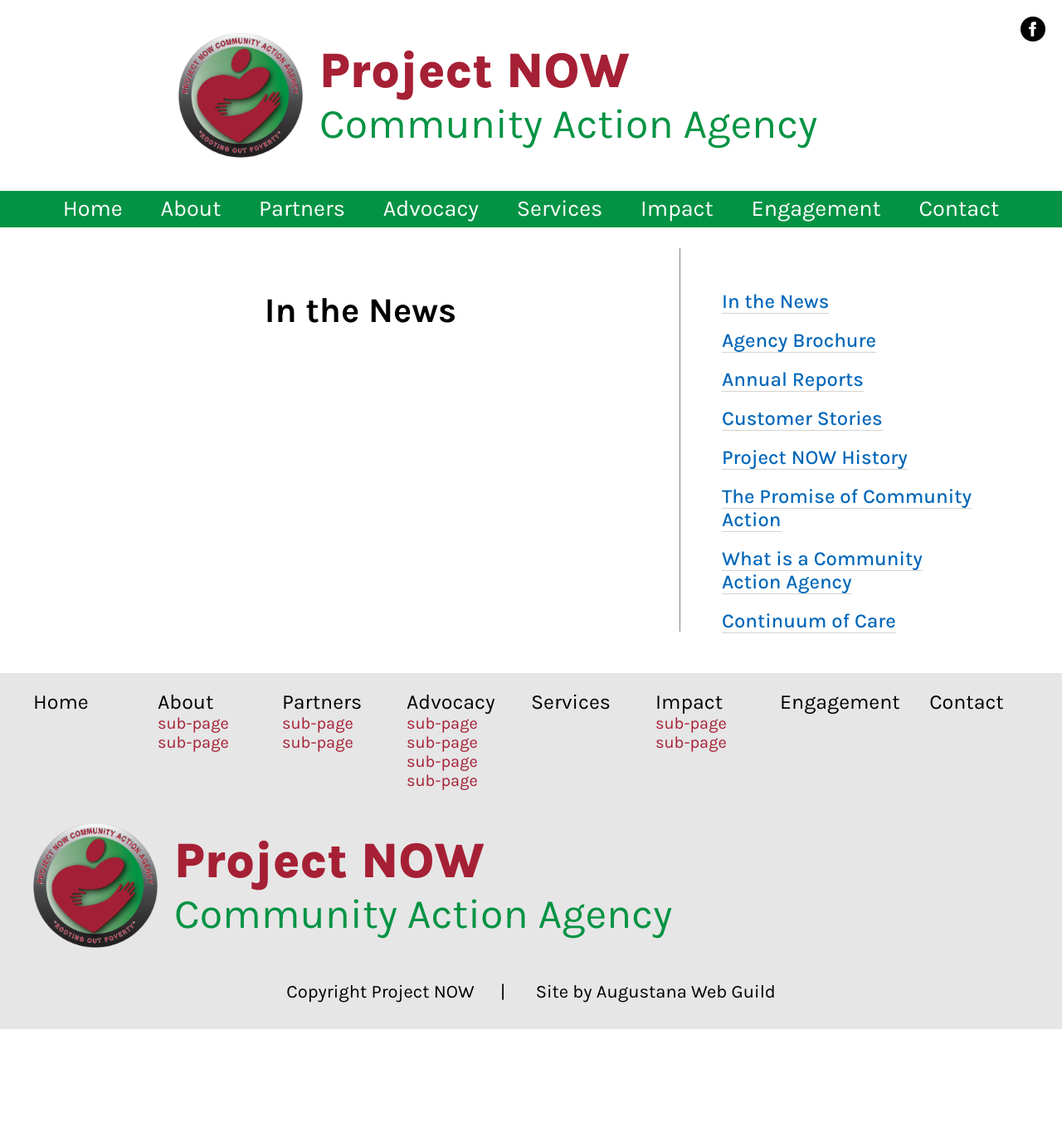
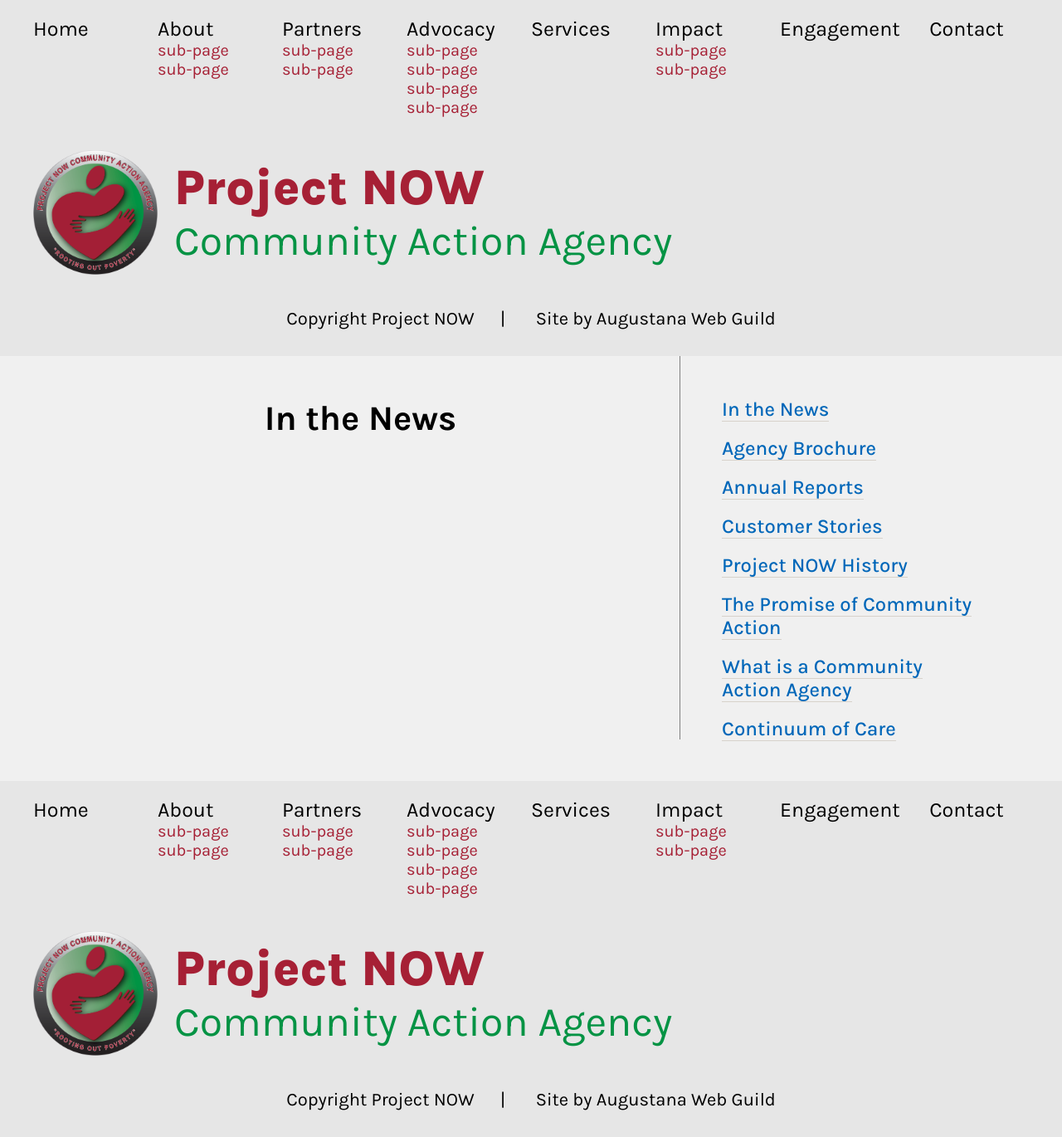
Before and after one commit to kashavpiya/ProjectNOW, a PHP site: page /news.php in a window 1280 px wide. Shown: the whole page at 83% size. Before the commit the page ends 1240 px from the top, so only its background shows below. Run offline with PHP 8.4, Linux system fonts and the light colour scheme.

Commit message:
service page

```diff
--- a/css/style.css
+++ b/css/style.css
@@ -283,6 +283,10 @@ footer {
     display: grid;
     grid-template-columns: 2fr 1fr;
     margin-bottom: 30px;
+}
+
+.aboutpage h3 {
+    font-size: 30px;
 }
 
 .left-content {
--- a/includes/footer.html
+++ b/includes/footer.html
@@ -25,7 +25,7 @@
             <a href="#sub-page" class="footContent hideMob" style="color: #A62035; text-decoration: none;">sub-page</a><br class="hideMob">
         </div>
         <div class="services">
-            <a href="services.php" class="footTitle" style="color: black; text-decoration: none;"><span
+            <a href="communityservices.php" class="footTitle" style="color: black; text-decoration: none;"><span
                     class="mobOnly">&gt; </span>Services</a>
         </div>
         <div class="impact">
--- a/includes/header.html
+++ b/includes/header.html
@@ -1,50 +1,60 @@
-<header>
-
-    <div class="logo hideMob">
-
-        <a href="index.php"><img src="img/logo.png" alt="Project NOW logo"></a>
+<footer>
+    <div class="footNav">
+        <div class="home">
+            <a href="index.php" class="footTitle" style="color: black; text-decoration: none;"><span
+                    class="mobOnly">&gt; </span>Home</a>
+        </div>
+        <div class="about">
+            <a href="about.php" class="footTitle" style="color: black; text-decoration: none;"><span
+                    class="mobOnly">&gt; </span>About</a><br class="hideMob">
+            <a href="#sub-page" class="footContent hideMob" style="color: #A62035; text-decoration: none;">sub-page</a><br class="hideMob">
+            <a href="#sub-page" class="footContent hideMob" style="color: #A62035; text-decoration: none;">sub-page</a><br class="hideMob">
+        </div>
+        <div class="partners">
+            <a href="partners.php" class="footTitle" style="color: black; text-decoration: none;"><span
+                    class="mobOnly">&gt; </span>Partners</a><br class="hideMob">
+            <a href="#sub-page" class="footContent hideMob" style="color: #A62035; text-decoration: none;">sub-page</a><br class="hideMob">
+            <a href="#sub-page" class="footContent hideMob" style="color: #A62035; text-decoration: none;">sub-page</a><br class="hideMob">
+        </div>
+        <div class="advocacy">
+            <a href="advocacy.php" class="footTitle" style="color: black; text-decoration: none;"><span
+                    class="mobOnly">&gt; </span>Advocacy</a><br class="hideMob">
+            <a href="#sub-page" class="footContent hideMob" style="color: #A62035; text-decoration: none;">sub-page</a><br class="hideMob">
+            <a href="#sub-page" class="footContent hideMob" style="color: #A62035; text-decoration: none;">sub-page</a><br class="hideMob">
+            <a href="#sub-page" class="footContent hideMob" style="color: #A62035; text-decoration: none;">sub-page</a><br class="hideMob">
+            <a href="#sub-page" class="footContent hideMob" style="color: #A62035; text-decoration: none;">sub-page</a><br class="hideMob">
+        </div>
+        <div class="services">
+            <a href="communityservices.php" class="footTitle" style="color: black; text-decoration: none;"><span
+                    class="mobOnly">&gt; </span>Services</a>
+        </div>
+        <div class="impact">
+            <a href="impact.php" class="footTitle" style="color: black; text-decoration: none;"><span
+                    class="mobOnly">&gt; </span>Impact</a><br class="hideMob">
+            <a href="#sub-page" class="footContent hideMob" style="color: #A62035; text-decoration: none;">sub-page</a><br class="hideMob">
+            <a href="#sub-page" class="footContent hideMob" style="color: #A62035; text-decoration: none;">sub-page</a><br class="hideMob">
+        </div>
+        <div class="engagement">
+            <a href="engagement.php" class="footTitle" style="color: black; text-decoration: none;"><span
+                    class="mobOnly">&gt; </span>Engagement</a>
+        </div>
+        <div class="contact">
+            <a href="contacts.php" class="footTitle" style="color: black; text-decoration: none;"><span
+                    class="mobOnly">&gt; </span>Contact</a>
+        </div>
+    </div>
+    <div class="foot-logo logo hideMob">
+        <img src="img/logo.png">
         <div class="logoName">
             <p class="title">Project NOW</p>
             <p class="subT">Community Action Agency</p>
         </div>
     </div>
+
     <div class="mobOnly logoTx">
-        <a href="index.php" class="logoLink"><img src="img/logoHeads.png" alt="Project Now, Community Action Agency logo"></a>
+        <a href="index.php" class="logoLink"><img src="img/logoTxts.png" alt="Project Now, Community Action Agency logo"></a>
     </div>
-    <div class="facebook">
-        <a href="https://www.facebook.com/projectnowIL/" target="_blank" class="fb"><img src="img/facebook.png" alt="Link to facebook page for Project NOW"></a>
+    <div class="creds">
+        <p> Copyright Project NOW <span class="hideMob">&nbsp; &nbsp; &nbsp;| &nbsp; &nbsp; &nbsp; </span><span class="mobOnly"><br></span>Site by Augustana Web Guild</p>
     </div>
-
-
-
-
-</header>
-
-<main>
-    <div class="nav">
-        <a href="index.php">Home</a>
-
-        <a href="about.php">About</a>
-        <a href="partners.php">Partners</a>
-        <a href="advocacy.php">Advocacy</a>
-        <a href="services.php">Services</a>
-        <a href="impact.php">Impact</a>
-        <a href="engagement.php">Engagement</a>
-        <a href="contacts.php">Contact</a>
-    </div>
-
-    <div class="topnav" style="text-transform: uppercase;">
-        <a href="javascript:void(0);" class="icon" onclick="myFunction()">
-            <i class="fa fa-bars"></i>
-        </a>
-        <div id="myLinks">
-            <a href="index.php">Home</a>
-            <a href="about.php">About</a>
-            <a href="partners.php">Partners</a>
-            <a href="advocacy.php">Advocacy</a>
-            <a href="services.php">Services</a>
-            <a href="impact.php">Impact</a>
-            <a href="engagement.php">Engagement</a>
-            <a href="contacts.php">Contact</a>
-        </div>
-    </div>
+</footer>
```
Also changed, not shown: communityservices.php (added, +56 -0 lines), 1 other file.
